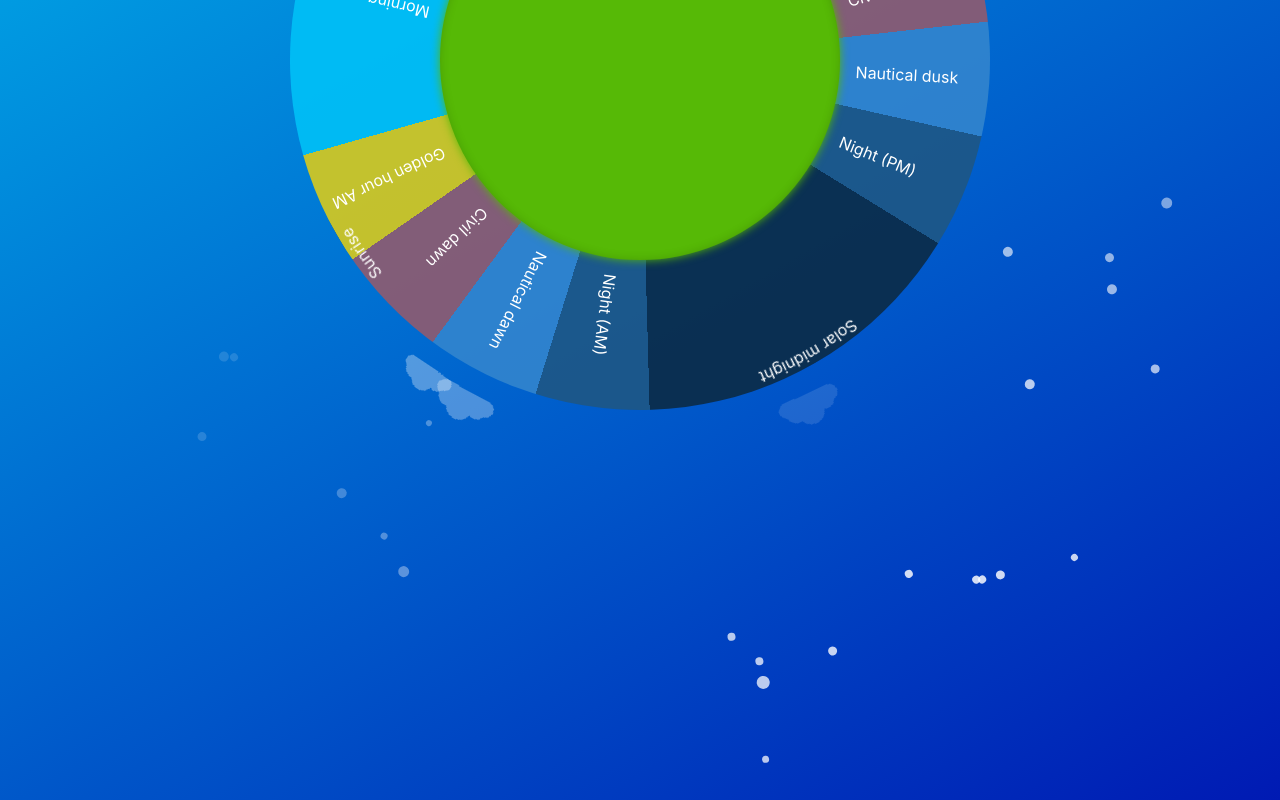
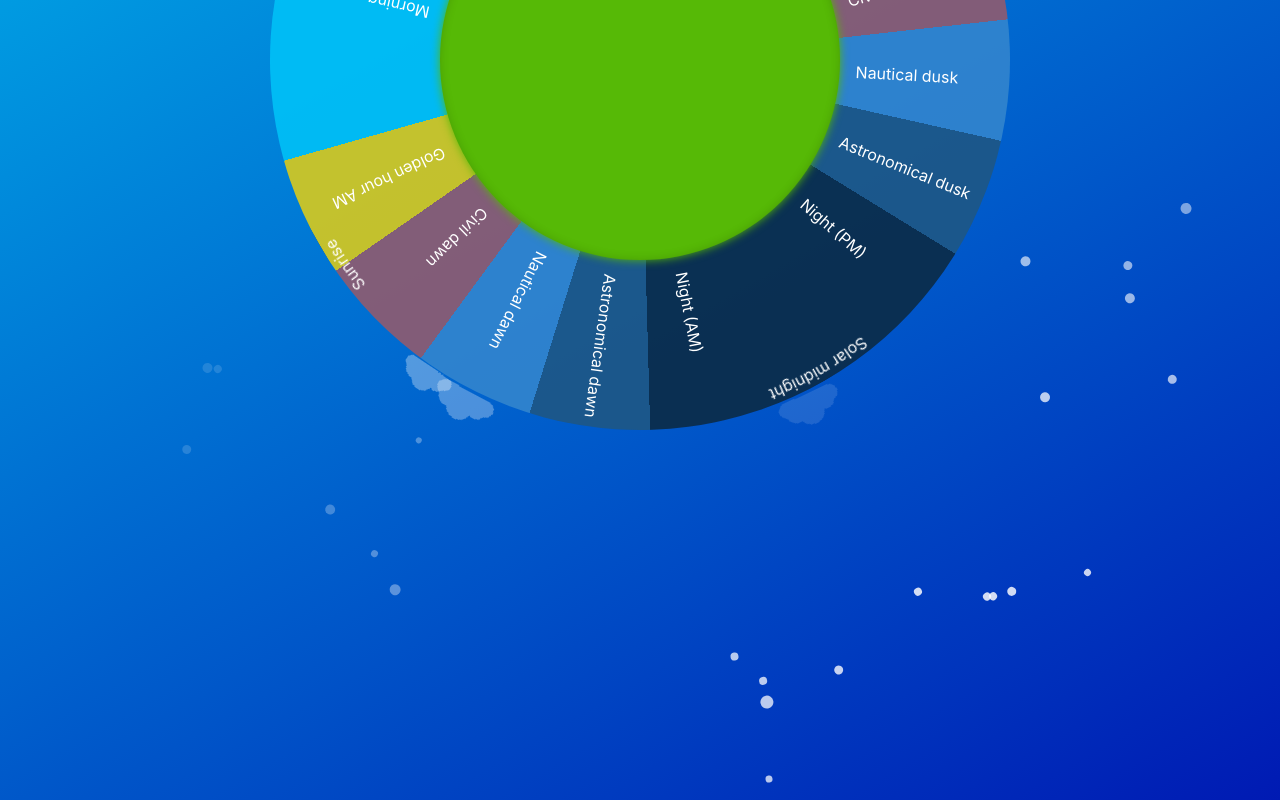
Before and after one commit to plojyon/sol, a React (Create React App) app: page / in a window 1280 px wide. Shown: the part 340-1140 px from the top of the page. Built offline with nearby package versions, Linux system fonts and the light colour scheme.

Commit message:
Fix phase names

```diff
--- a/src/components/Atmosphere.tsx
+++ b/src/components/Atmosphere.tsx
@@ -113,8 +113,10 @@ const Atmosphere = () => {
             <PhaseName text="Golden hour PM" angle={angle + 360 / 19 * 4.5} />
             <PhaseName text="Civil dusk" angle={angle + 360 / 19 * 5.5} />
             <PhaseName text="Nautical dusk" angle={angle + 360 / 19 * 6.5} />
-            <PhaseName text="Night (PM)" angle={angle + 360 / 19 * 7.5} />
-            <PhaseName text="Night (AM)" angle={angle + 360 / 19 * (-7.5)} />
+            <PhaseName text="Astronomical dusk" angle={angle + 360 / 19 * 7.5} />
+            <PhaseName text="Night (PM)" angle={angle + 360 / 19 * 8.5} />
+            <PhaseName text="Night (AM)" angle={angle + 360 / 19 * (-8.5)} />
+            <PhaseName text="Astronomical dawn" angle={angle + 360 / 19 * (-7.5)} />
             <PhaseName text="Nautical dawn" angle={angle + 360 / 19 * (-6.5)} />
             <PhaseName text="Civil dawn" angle={angle + 360 / 19 * (-5.5)} />
             <PhaseName text="Golden hour AM" angle={angle + 360 / 19 * (-4.5)} />
--- a/src/constants.tsx
+++ b/src/constants.tsx
@@ -61,7 +61,7 @@ export const EARTH_COLOUR = "#56b906";
 export const EARTH_RADIUS = 200;
 export const SUN_RADIUS = 25;
 export const SUN_ALTITUDE = 400;
-export const ATMOSPHERE_RADIUS = 350;
+export const ATMOSPHERE_RADIUS = 370;
 export const CLOUD_ALTITUDE = 370;
 export const STAR_COUNT = 35;
 export const STAR_RADIUS = 10;
```
